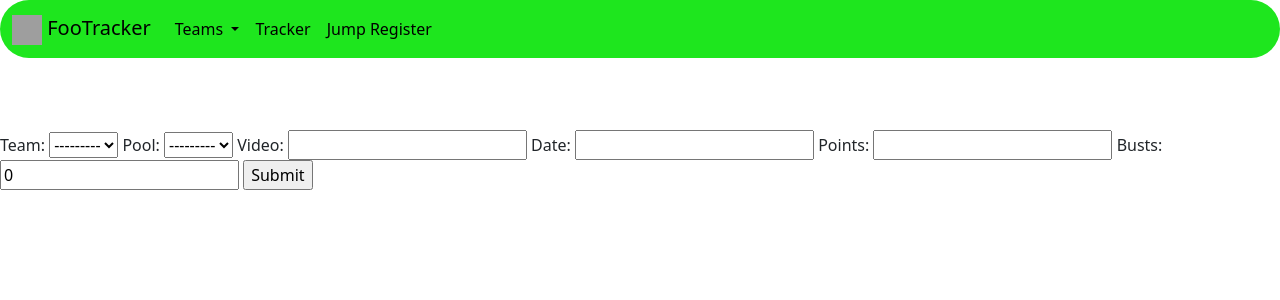
After one commit to paulobueno/point-tracker, a Django app: page /footracker/jump_register in a window 1280 px wide. The commit adds this page. Shown: the top 300 px of the page. Run offline with Django 4.2, Linux system fonts and the light colour scheme; data that the repository does not hold is empty; some libraries are stand-ins or nearby versions; grey boxes are pictures that could not be loaded.

Commit message:
added new model parameters

```diff
--- a/helper/data/dbinit.py
+++ b/helper/data/dbinit.py
@@ -1,5 +1,6 @@
 import django
 import os
+
 os.environ.setdefault('DJANGO_SETTINGS_MODULE', 'point_tracker.settings')
 django.setup()
 
--- a/tracker/admin.py
+++ b/tracker/admin.py
@@ -1,5 +1,5 @@
 from django.contrib import admin
-from .models import Team, TeamMember, Jump, Pool, Transition, Point
+from .models import Team, TeamMember, Jump, Pool, Transition, Point, JumpAnalytic
 
 admin.site.register(Team)
 admin.site.register(TeamMember)
@@ -7,3 +7,4 @@ admin.site.register(Jump)
 admin.site.register(Pool)
 admin.site.register(Transition)
 admin.site.register(Point)
+admin.site.register(JumpAnalytic)
--- a/tracker/forms.py
+++ b/tracker/forms.py
@@ -1,8 +1,14 @@
 from django import forms
-from .models import Team
+from .models import Team, Jump
 
 
 class TeamRegister(forms.ModelForm):
     class Meta:
         model = Team
-        fields = ['name', 'foundation']
+        fields = ['name', 'foundation', 'instagram', 'website']
+
+
+class JumpRegister(forms.ModelForm):
+    class Meta:
+        model = Jump
+        fields = ['team', 'pool', 'video', 'date', 'points', 'busts']
--- a/tracker/models.py
+++ b/tracker/models.py
@@ -1,9 +1,13 @@
 from django.db import models
+from django.db.models.signals import pre_save
+from django.dispatch import receiver
 
 
 class Team(models.Model):
     name = models.CharField(max_length=100)
     foundation = models.DateField()
+    instagram = models.CharField(max_length=100, blank=True)
+    website = models.URLField(blank=True)
 
     def __str__(self):
         return self.name
@@ -43,6 +47,13 @@ class Pool(models.Model):
     point_4 = models.ForeignKey(Point, related_name='pool_point_4', on_delete=models.CASCADE, null=True, blank=True)
     point_5 = models.ForeignKey(Point, related_name='pool_point_5', on_delete=models.CASCADE, null=True, blank=True)
 
+    class Meta:
+        unique_together = ('point_1',
+                           'point_2',
+                           'point_3',
+                           'point_4',
+                           'point_5')
+
     def __str__(self):
         return ', '.join([str(var) for var in
                           [self.point_1, self.point_2, self.point_3, self.point_4, self.point_5]
@@ -56,9 +67,19 @@ class Jump(models.Model):
     date = models.DateField()
     points = models.IntegerField()
     busts = models.IntegerField(default=0)
+    repetition_number = models.IntegerField(editable=False)
+
+    class Meta:
+        unique_together = ('team', 'pool', 'date', 'repetition_number')
 
     def __str__(self):
-        return ' - '.join([str(var) for var in [self.date, self.pool, self.team]])
+        return ' - '.join([str(var) for var in [self.date, self.pool, self.team]]) \
+            + " - Jump: " + str(self.repetition_number)
+
+
+@receiver(pre_save, sender=Jump)
+def add_repetition_number(sender, instance, *args, **kwargs):
+    instance.repetition_number = len(Jump.objects.all()) + 1
 
 
 class JumpAnalytic(models.Model):
@@ -70,7 +91,7 @@ class JumpAnalytic(models.Model):
     status = models.BooleanField()
 
     def __str__(self):
-        return self.jump
+        return str(self.jump) + " #" + str(self.point_number)
 
 
 class Transition(models.Model):
--- /dev/null
+++ b/tracker/templates/jump_register.html
@@ -0,0 +1,9 @@
+{% extends 'main.html' %}
+{% block content %}
+<form action="" method="post">
+    {% csrf_token %}
+    {{ form }}
+    <input type="submit" value="Submit">
+</form>
+{{form_msg}}
+{% endblock %}
--- a/tracker/templates/main.html
+++ b/tracker/templates/main.html
@@ -51,6 +51,7 @@
     .navbar-foo .navbar-brand {color: black;}
     .navbar-foo .navbar-nav .nav-link {color: rgba(0,0,0,1);}
 
+
     </style>
 </head>
 <body>
@@ -81,6 +82,9 @@
                 <li class="nav-item">
                     <a class="nav-link" aria-current="page" href="/footracker/track">Tracker</a>
                 </li>
+                <li class="nav-item">
+                    <a class="nav-link" aria-current="page" href="/footracker/jump_register">Jump Register</a>
+                </li>
             </ul>
         </div>
     </div>
--- a/tracker/urls.py
+++ b/tracker/urls.py
@@ -6,6 +6,7 @@ urlpatterns = [
     path('track', views.track),
     path('teams', views.teams),
     path('team_register', views.team_register),
+    path('jump_register', views.jump_register),
     path('team/<int:team_id>', views.team_page),
     path('team/<int:team_id>/jumps', views.team_jumps),
     path('team/<int:team_id>/jump/<int:jump_id>', views.team_jump)
--- a/tracker/views.py
+++ b/tracker/views.py
@@ -1,6 +1,6 @@
 from django.http import HttpResponse
 from django.shortcuts import get_object_or_404, render
-from tracker.forms import TeamRegister
+from tracker.forms import TeamRegister, JumpRegister
 from tracker.models import Team, Jump, Pool, Point
 
 
@@ -22,6 +22,20 @@ def team_register(request):
     context = {"form": form,
                "form_msg": form_msg}
     return render(request, 'team_register.html', context)
+
+
+def jump_register(request):
+    form_msg = ""
+    if request.method == 'POST':
+        form = JumpRegister(request.POST)
+        if form.is_valid():
+            form.save()
+            form_msg = "Team Saved"
+    else:
+        form = JumpRegister()
+    context = {"form": form,
+               "form_msg": form_msg}
+    return render(request, 'jump_register.html', context)
 
 
 def track(request):
```
